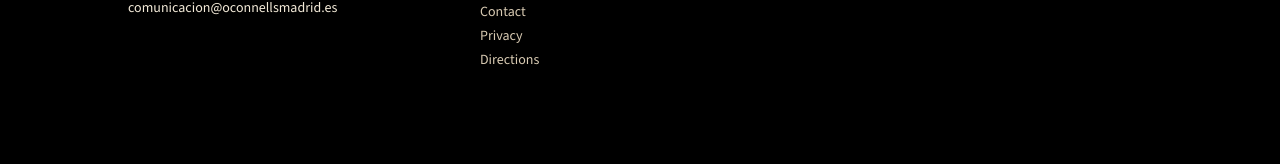
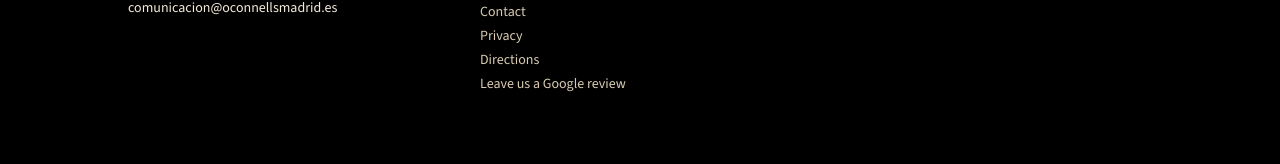
Before and after one commit to salachangolive-glitch/oconnells-madrid, a Next.js app: page / in a window 1280 px wide. Shown: the part 3908-4072 px from the top of the page. Built offline with nearby package versions, Linux system fonts and the light colour scheme; no server answers.

Commit message:
footer: add Google review text link (ES/EN)

```diff
--- a/components/SiteFooter.tsx
+++ b/components/SiteFooter.tsx
@@ -124,6 +124,16 @@ export function SiteFooter({ locale = "en" }: { locale?: Locale }) {
                 {isEs ? "Cómo llegar" : "Directions"}
               </a>
             </li>
+            <li>
+              <a
+                href="https://g.page/r/CUmI0cCDuHWUEBE/review"
+                target="_blank"
+                rel="noopener"
+                className="hover:text-gold"
+              >
+                {isEs ? "Déjanos tu opinión en Google" : "Leave us a Google review"}
+              </a>
+            </li>
           </ul>
         </div>
         <div>
```
